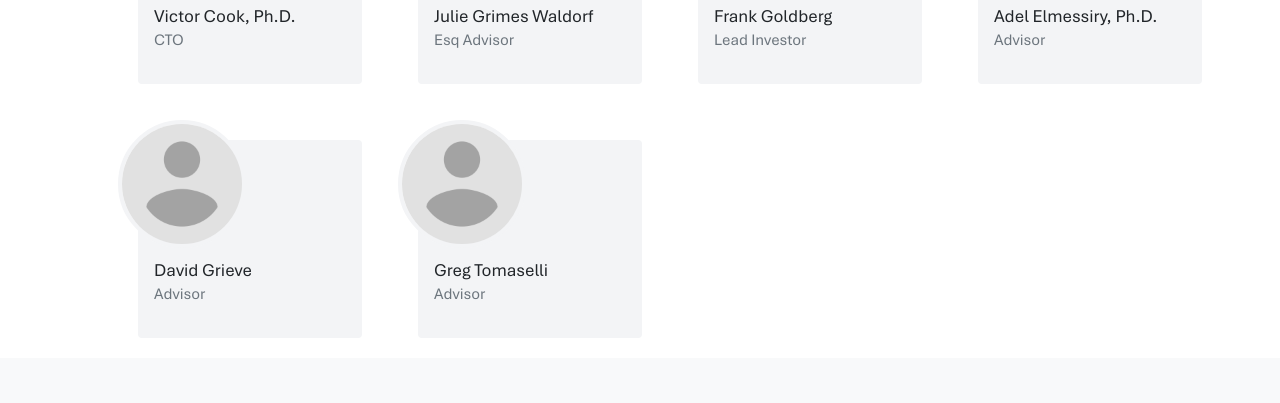
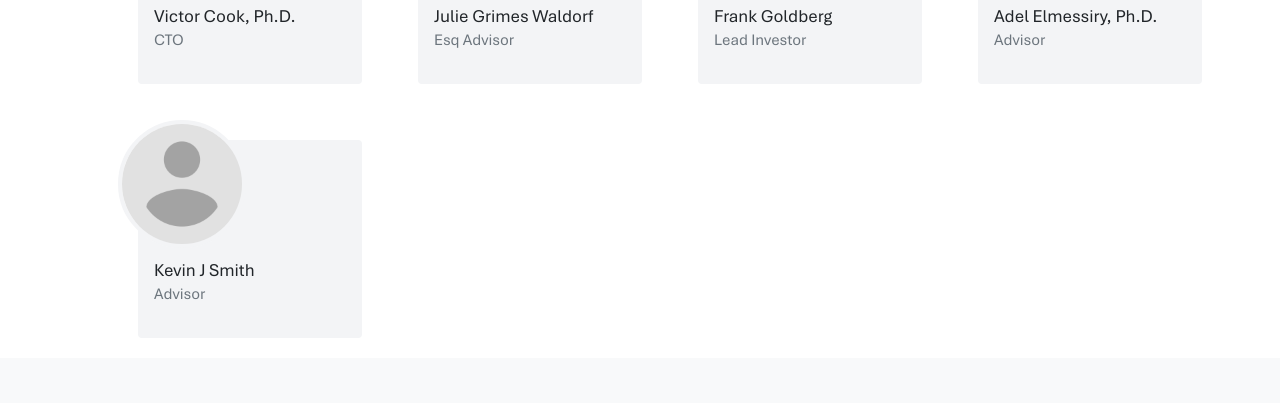
Before and after one commit to ethpar/rampatm-web-page, a plain HTML site: page preview.html in a window 1280 px wide. Shown: the part 2660-3063 px from the top of the page. Drawn offline with nearby package versions, Linux system fonts and the light colour scheme; a web font is replaced by a local one.

Commit message:
updating the team

```diff
--- a/preview.html
+++ b/preview.html
@@ -517,21 +517,13 @@
                         <p class="member-role">Advisor</p>
                     </div>
 
-                    <div class="member">
-                        <img
-                            src="assets/img/team/placeholder.png"
-                            alt="David Grieve"
-                        />
-                        <h4 class="member-name">David Grieve</h4>
-                        <p class="member-role">Advisor</p>
-                    </div>
 
                     <div class="member">
                         <img
                             src="assets/img/team/placeholder.png"
-                            alt="Greg Tomaselli"
+                            alt="Kevin J Smith"
                         />
-                        <h4 class="member-name">Greg Tomaselli</h4>
+                        <h4 class="member-name">Kevin J Smith</h4>
                         <p class="member-role">Advisor</p>
                     </div>
                 </div>
```
